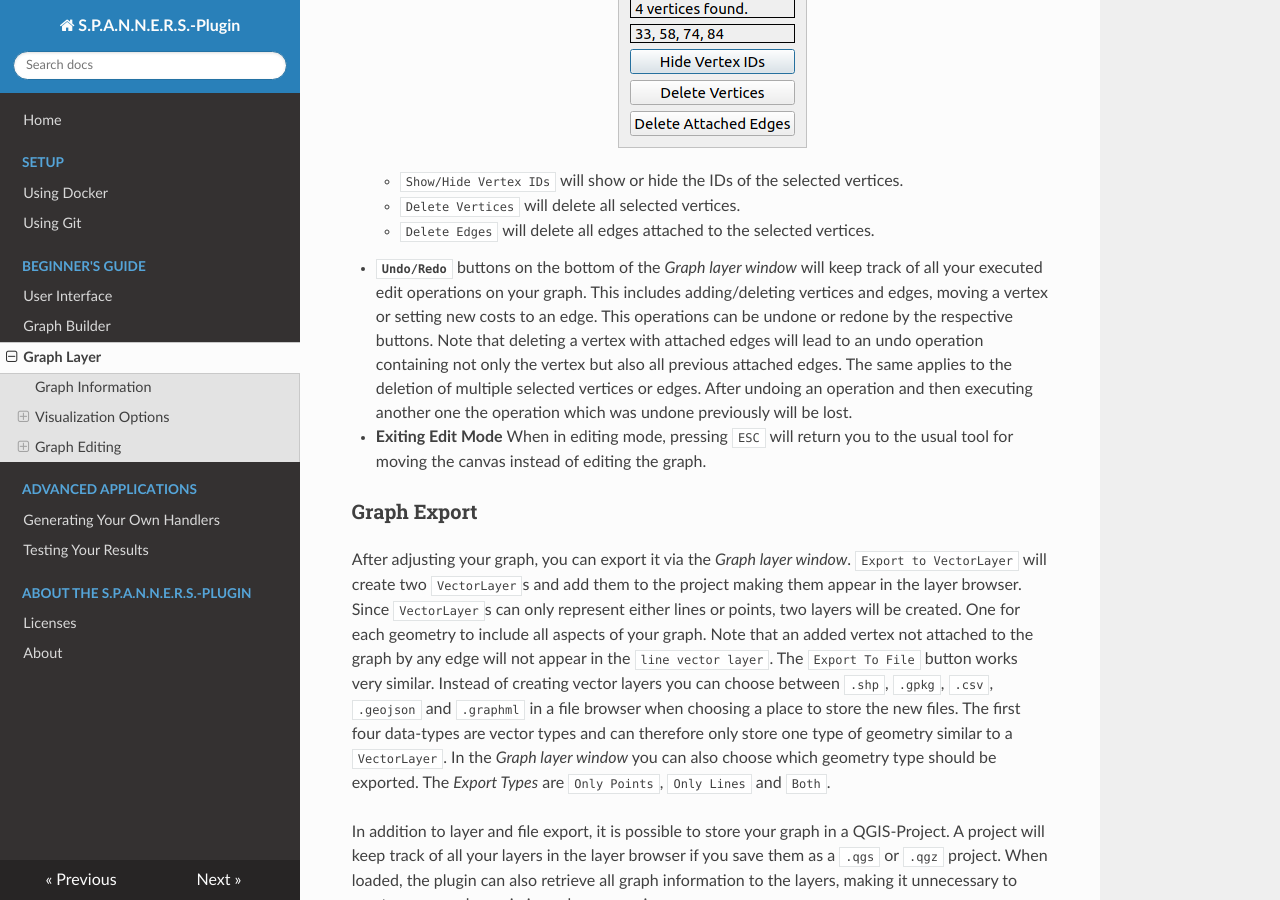
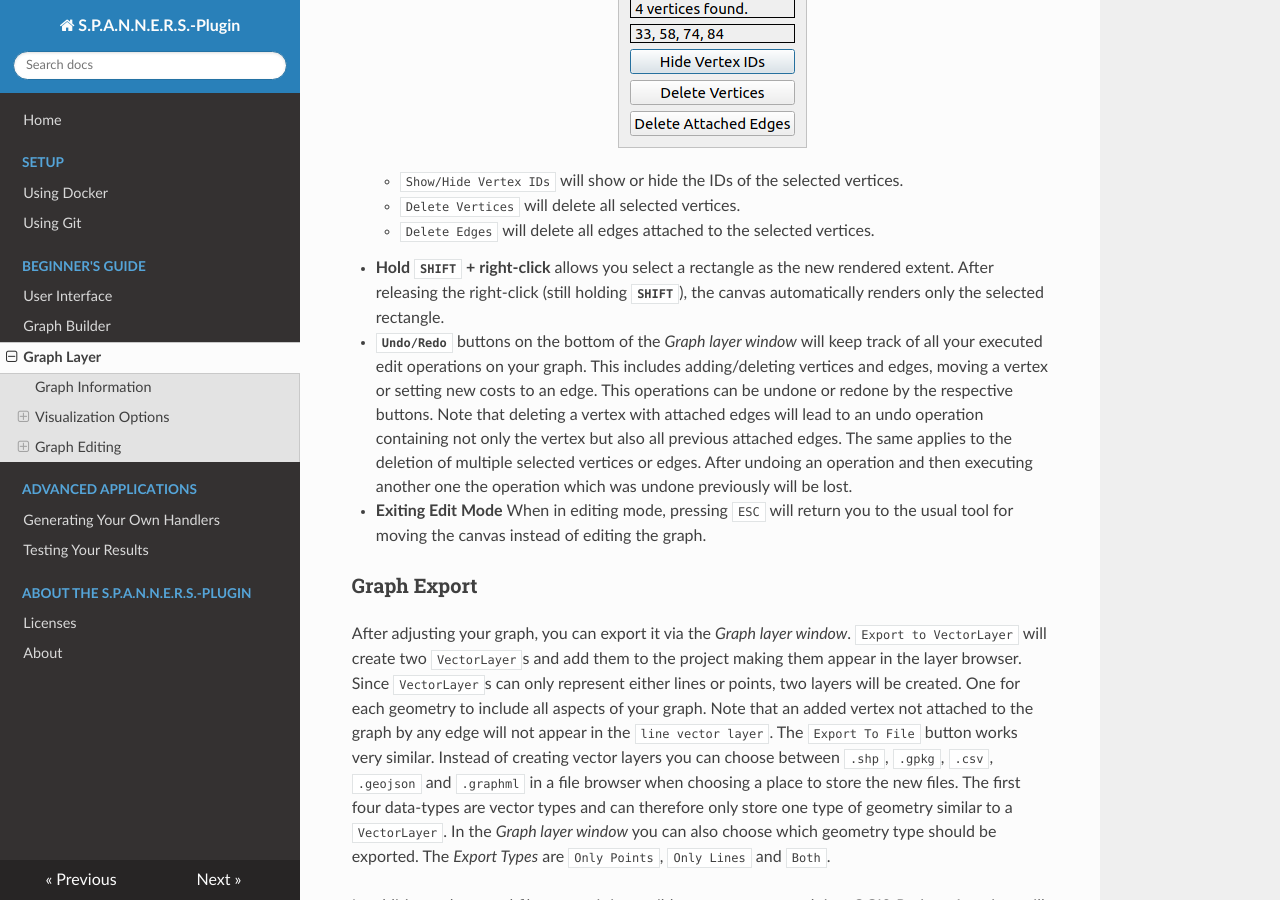
Before and after one commit to S-P-A-N-N-E-R-S/HandbookWebsite, an MkDocs documentation site: the page built from docs/graphlayer.md, in a window 1280 px wide and 900 px high, scrolled down 3300 px. Built offline with MkDocs 1.6.1, drawn with Linux system fonts in a browser that asks for light colours; nearby versions of some CDN libraries.

Commit message:
Add text for zoomWindow functionality

```diff
--- a/docs/graphlayer.md
+++ b/docs/graphlayer.md
@@ -80,6 +80,7 @@ Using a combination of mouse and keyboard inputs, the provided options are:
     - `Delete Vertices` will delete all selected vertices.
     - `Delete Edges` will delete all edges attached to the selected vertices.
 
+- __Hold `SHIFT` + right-click__ allows you select a rectangle as the new rendered extent. After releasing the right-click (still holding __`SHIFT`__), the canvas automatically renders only the selected rectangle.
 
 - __`Undo/Redo`__ buttons on the bottom of the _Graph layer window_ will keep track of all your executed edit operations on your graph. This includes adding/deleting vertices and edges, moving a vertex or setting new costs to an edge. This operations can be undone or redone by the respective buttons. Note that deleting a vertex with attached edges will lead to an undo operation containing not only the vertex but also all previous attached edges. The same applies to the deletion of multiple selected vertices or edges. After undoing an operation and then executing another one the operation which was undone previously will be lost.
 
```
